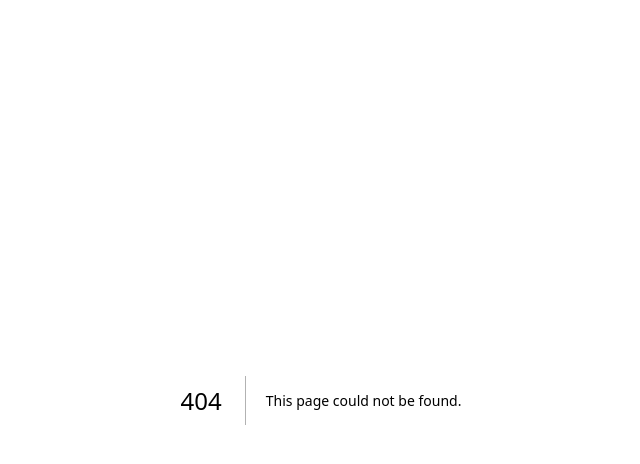
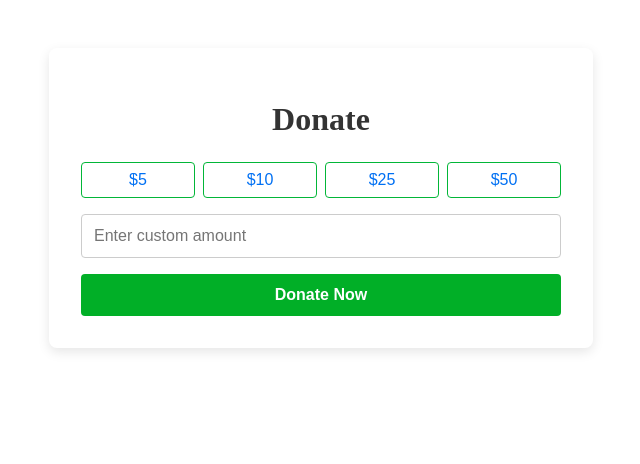
Before and after one commit to soniiss/H4I_Portfolio_, a Next.js app: page /donate in a window 1280 px wide. Before the commit this address had no page. Shown: the top 464 px of the page, without its empty margins (319-959 px from the left). Built offline with nearby package versions, Linux system fonts and the light colour scheme.

Commit message:
adjusted formatting for prettier and eslint, donate page added to navbar link, donate page and css created

```diff
--- a/prettier.config.js
+++ b/prettier.config.js
@@ -1,4 +1,5 @@
 module.exports = {
   // wider line length for better TSX readability
   printWidth: 120,
+  endOfLine: "auto",
 };
--- /dev/null
+++ b/src/app/donate/donate.module.css
@@ -0,0 +1,74 @@
+.container {
+  max-width: 480px;
+  margin: 3rem auto;
+  padding: 2rem;
+  border-radius: 8px;
+  box-shadow: 0 4px 12px rgba(0, 0, 0, 0.1);
+  background-color: #ffffff;
+}
+
+.title {
+  text-align: center;
+  font-size: 2rem;
+  margin-bottom: 1.5rem;
+  color: #333333;
+}
+
+.formGroup {
+  display: flex;
+  flex-direction: column;
+  gap: 1rem;
+}
+
+.buttonGroup {
+  display: flex;
+  gap: 0.5rem;
+}
+
+.presetButton {
+  flex: 1;
+  padding: 0.5rem 1rem;
+  font-size: 1rem;
+  border: 1px solid #02b638;
+  border-radius: 4px;
+  background-color: #ffffff;
+  color: #0070f3;
+  cursor: pointer;
+}
+
+.presetButton:hover {
+  background-color: #00bd1f;
+  color: #ffffff;
+}
+
+.inputField {
+  padding: 0.75rem;
+  font-size: 1rem;
+  border: 1px solid #ccc;
+  border-radius: 4px;
+}
+
+.donateButton {
+  padding: 0.75rem;
+  font-size: 1rem;
+  font-weight: bold;
+  border: none;
+  border-radius: 4px;
+  background-color: #01af27;
+  color: #ffffff;
+  cursor: pointer;
+}
+
+.donateButton:hover {
+  background-color: #00a251;
+}
+
+.message {
+  margin-top: 0.5rem;
+  padding: 0.75rem;
+  background-color: #e6f4ea;
+  border: 1px solid #b7e1cd;
+  border-radius: 4px;
+  color: #137333;
+  text-align: center;
+}
--- /dev/null
+++ b/src/app/donate/page.tsx
@@ -0,0 +1,86 @@
+"use client";
+
+import { useState } from "react";
+import styles from "./donate.module.css";
+
+export default function DonatePage() {
+  const [donationAmount, setDonationAmount] = useState<number | null>(null);
+  const [customAmount, setCustomAmount] = useState<string>("");
+  const [confirmationMessage, setConfirmationMessage] = useState<string>("");
+
+  const handleDonate = () => {
+    const amount = donationAmount ?? Number(customAmount);
+
+    if (amount > 0) {
+      setConfirmationMessage(`Thank you for your donation of $${amount}!`);
+    } else {
+      setConfirmationMessage("Please enter a valid donation amount greater than $0.");
+    }
+  };
+
+  return (
+    <div className={styles.container}>
+      <h1 className={styles.title}>Donate</h1>
+
+      <div className={styles.formGroup}>
+        {/* Preset donation amount buttons */}
+        <div className={styles.buttonGroup}>
+          <button
+            type="button"
+            className={styles.presetButton}
+            onClick={() => setDonationAmount(5)}
+          >
+            $5
+          </button>
+          <button
+            type="button"
+            className={styles.presetButton}
+            onClick={() => setDonationAmount(10)}
+          >
+            $10
+          </button>
+          <button
+            type="button"
+            className={styles.presetButton}
+            onClick={() => setDonationAmount(25)}
+          >
+            $25
+          </button>
+          <button
+            type="button"
+            className={styles.presetButton}
+            onClick={() => setDonationAmount(50)}
+          >
+            $50
+          </button>
+        </div>
+
+        {/* Custom donation amount input */}
+        <input
+          type="number"
+          className={styles.inputField}
+          placeholder="Enter custom amount"
+          value={customAmount}
+          onChange={(e) => {
+            setCustomAmount(e.target.value);
+            setDonationAmount(null);
+          }}
+        />
+
+        {/* Donate button */}
+        <button
+          type="button"
+          className={styles.donateButton}
+          onClick={handleDonate}
+        >
+          Donate Now
+        </button>
+
+        {/* Confirmation message */}
+        {confirmationMessage && (
+          <p className={styles.message}>{confirmationMessage}</p>
+        )}
+      </div>
+    </div>
+  );
+}
```
Also changed, not shown: src/components/Navbar.tsx (+8 -1 lines), .eslintrc.json.
